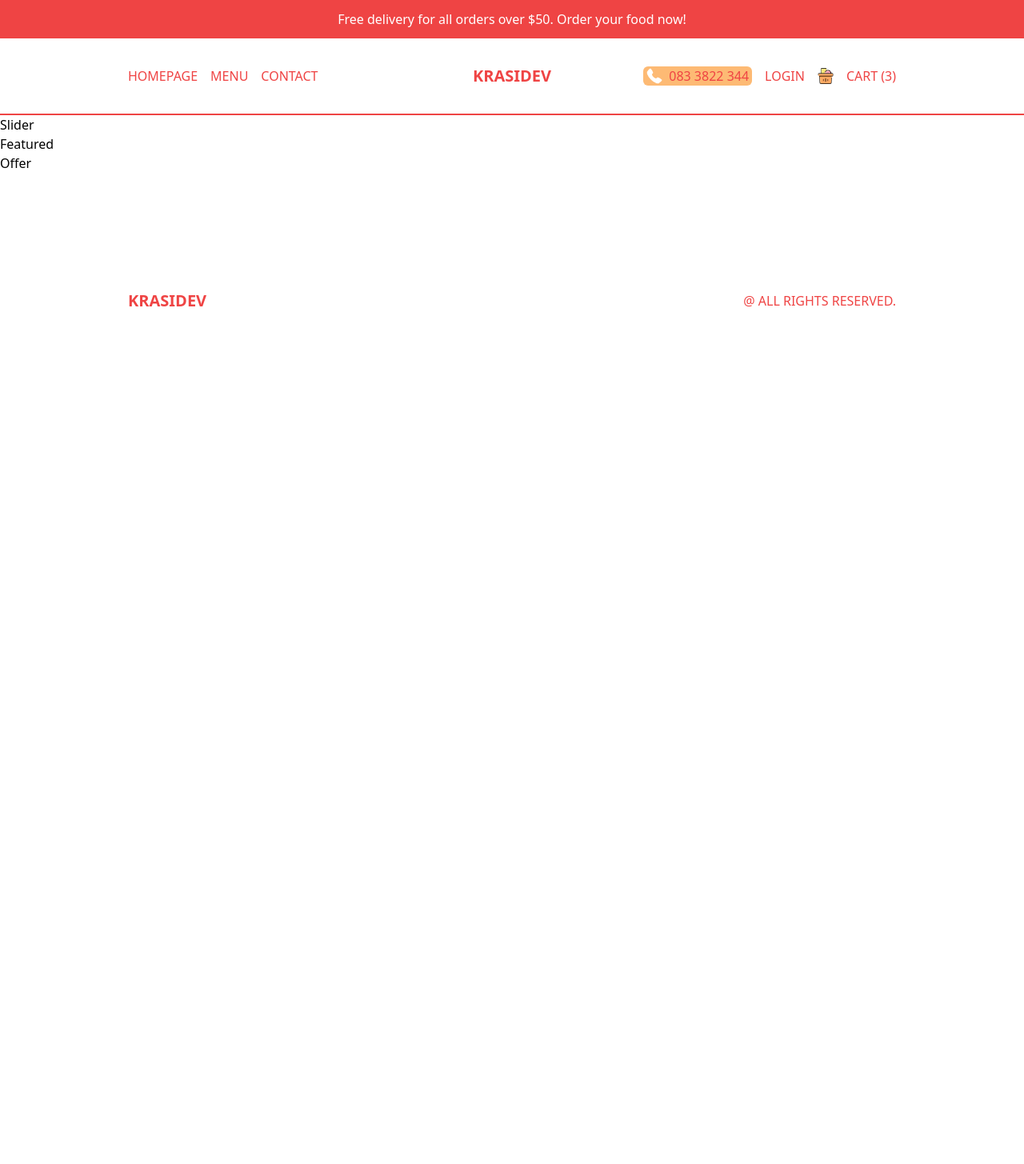
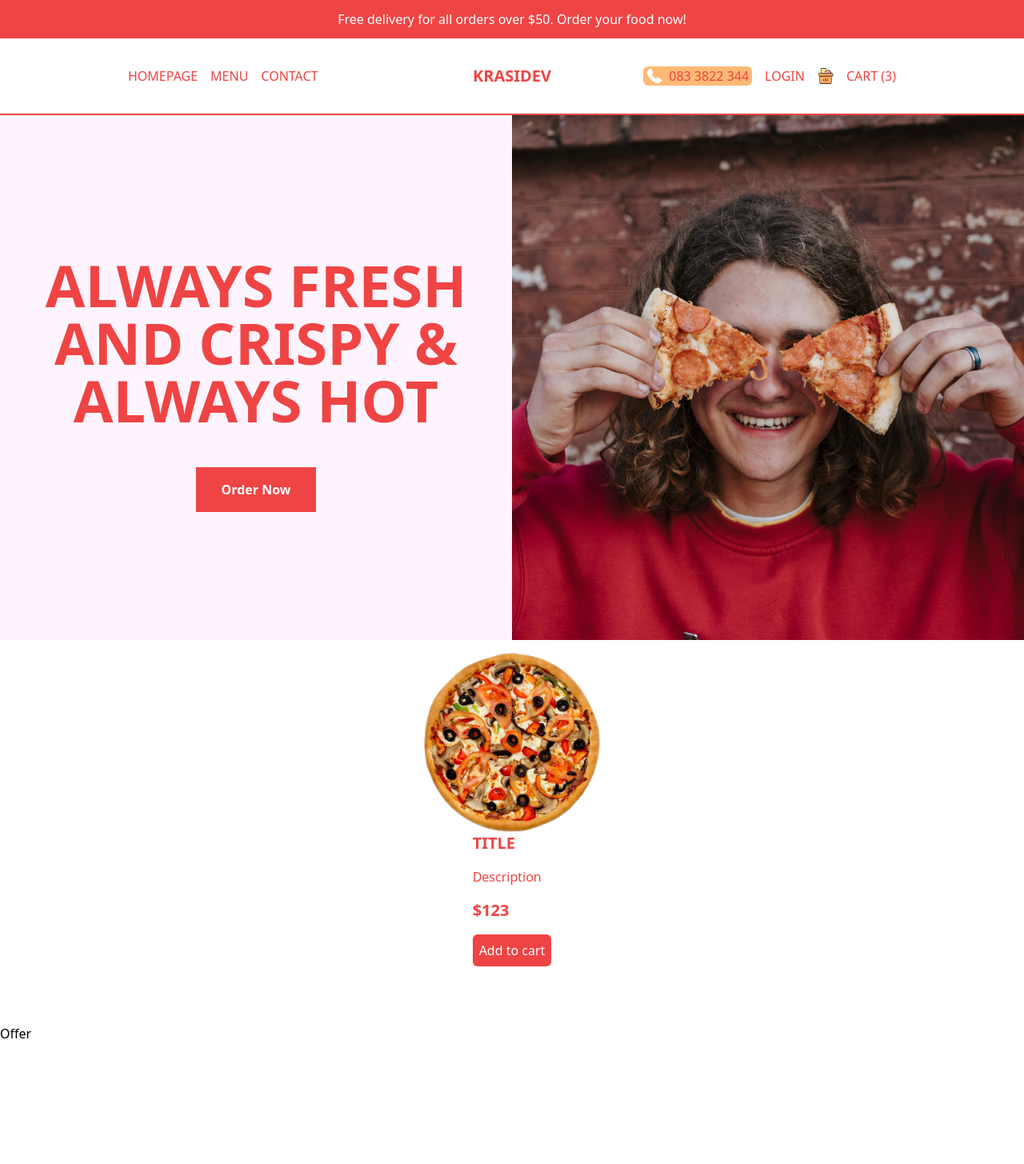
Before and after one commit to nikolayddev/restaurant_nextjs, a Next.js app: page / in a window 1280 px wide. Shown: the top 1455 px of the page at 80% size. Before the commit the page ends 800 px from the top, so only its background shows below. Built offline with nearby package versions, Linux system fonts and the light colour scheme.

Commit message:
created slider

```diff
--- a/src/components/cartIcon/CartIcon.tsx
+++ b/src/components/cartIcon/CartIcon.tsx
@@ -5,7 +5,7 @@
     return (
         <Link href="/cart" className="flex items-center gap-4">
             <div className="relative w-8 h-8 md:w-5 md:h-5">
-                <Image src="/cart.png" alt="" fill/>
+                <Image src="/cart.png" alt="" fill className="w-8 h-8"/>
             </div>
             <span>Cart (3)</span>
         </Link>
--- a/src/components/featured/Featured.tsx
+++ b/src/components/featured/Featured.tsx
@@ -1,5 +1,26 @@
+import Image from "next/image";
+
 export default function Featured() {
     return (
-        <div>Featured</div>
+        <div className="w-screen overflow-x-scroll text-red-500">
+            {/* WRAPPER */}
+            <div className="w-max flex">
+                {/* SINGLE ITEM */}
+                <div className="w-screen h-[60vh] flex flex-col items-center justify-around p-4">
+                    {/* IMG CONTAINER */}
+                    <div className="relative flex-1 w-full">
+                        <Image src="/temporary/p1.png" alt="" fill className="object-contain"/>
+                    </div>
+                    {/* TEXT CONTAINER */}
+                    <div className="flex-1 flex flex-col gap-4">
+                        <h1 className="text-xl font-bold uppercase">Title</h1>
+                        <p>Description</p>
+                        <span className="text-xl font-bold">$123</span>
+                        <button className="bg-red-500 text-white p-2 rounded-md">Add to cart</button>
+
+                    </div>
+                </div>
+            </div>
+        </div>
     );
 }
--- a/src/components/slider/Slider.tsx
+++ b/src/components/slider/Slider.tsx
@@ -1,5 +1,49 @@
+"use client";
+
+import Image from "next/image";
+import { useEffect, useState } from "react";
+
+const data = [
+    {
+        id: 1,
+        title: "always fresh and crispy & always hot",
+        image: "/slide1.png"
+    },
+    {
+        id: 2,
+        title: "we deliver your order wherever you are in BG",
+        image: "/slide2.png"
+    },
+    {
+        id: 3,
+        title: "the best pizza to share with your family",
+        image: "/slide3.jpg"
+    }
+]
+
 export default function Slider() {
+    const [currentSlide, setCurrentSlide] = useState(0);
+
+    // useEffect(() => {
+    //     const interval = setInterval(
+    //         () => setCurrentSlide((prev) => (prev === data.length - 1 ? 0 : prev + 1)), 4000
+    //     );
+
+    //     return () => clearInterval(interval);
+    // }, []);
+
+
     return (
-        <div>Slider</div>
+        <div className="flex flex-col h-[calc(100vh-6rem)] md:h-[calc(100vh-9rem)] lg:flex-row bg-fuchsia-50">
+            <div className="flex-1 flex flex-col text-red-500 font-bold justify-center items-center gap-8">
+                <h1 className="text-5xl uppercase p-4 md:p-4 text-center md:text-6xl xl:text-7xl">
+                    {data[currentSlide].title}
+                </h1>
+                <button className="bg-red-500 text-white py-4 px-8">Order Now</button>
+            </div>
+            <div className="w-full flex-1 relative">
+                <Image src={data[currentSlide].image} alt="" fill className="object-cover" />
+            </div>
+        </div>
     );
 }
```
